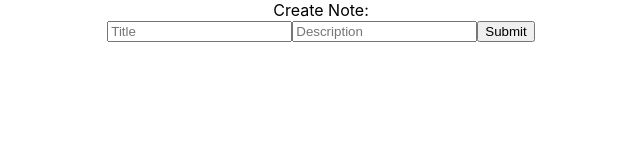
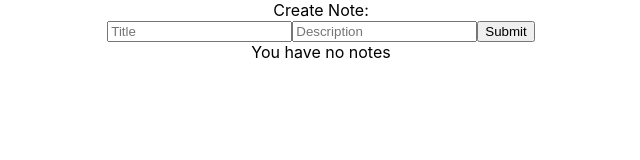
Before and after one commit to mcsuGH/NotEd, a React (Create React App) app in the folder client/: page / in a window 1280 px wide. Shown: the top 160 px of the page, without its empty margins (319-959 px from the left). Built offline with nearby package versions, Linux system fonts and the light colour scheme; no server answers.

Commit message:
Testing if can get /notes page to display on Heroku

```diff
--- a/client/src/App.js
+++ b/client/src/App.js
@@ -16,8 +16,8 @@ export default function App() {
   return (
     <div className="App">
       <Routes>
-        <Route path="/" element={<CreateNotes url={url}/>} />
-        <Route path="/notes" element={<CreateNotes url={url}/>} />
+        <Route path="/" element={<Notes url={url}/>} />
+        <Route path="/notes" element={<Notes url={url}/>} />
       </Routes>
     </div>
   );
```
